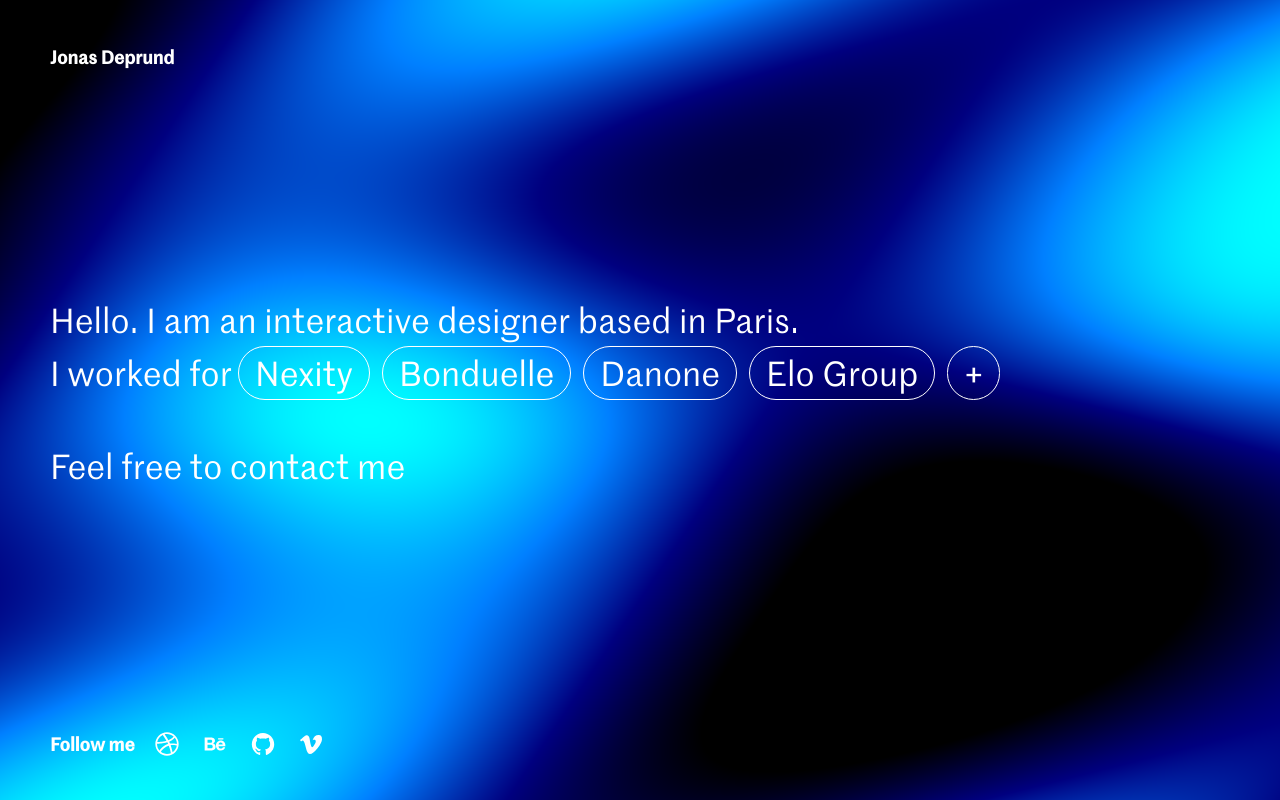
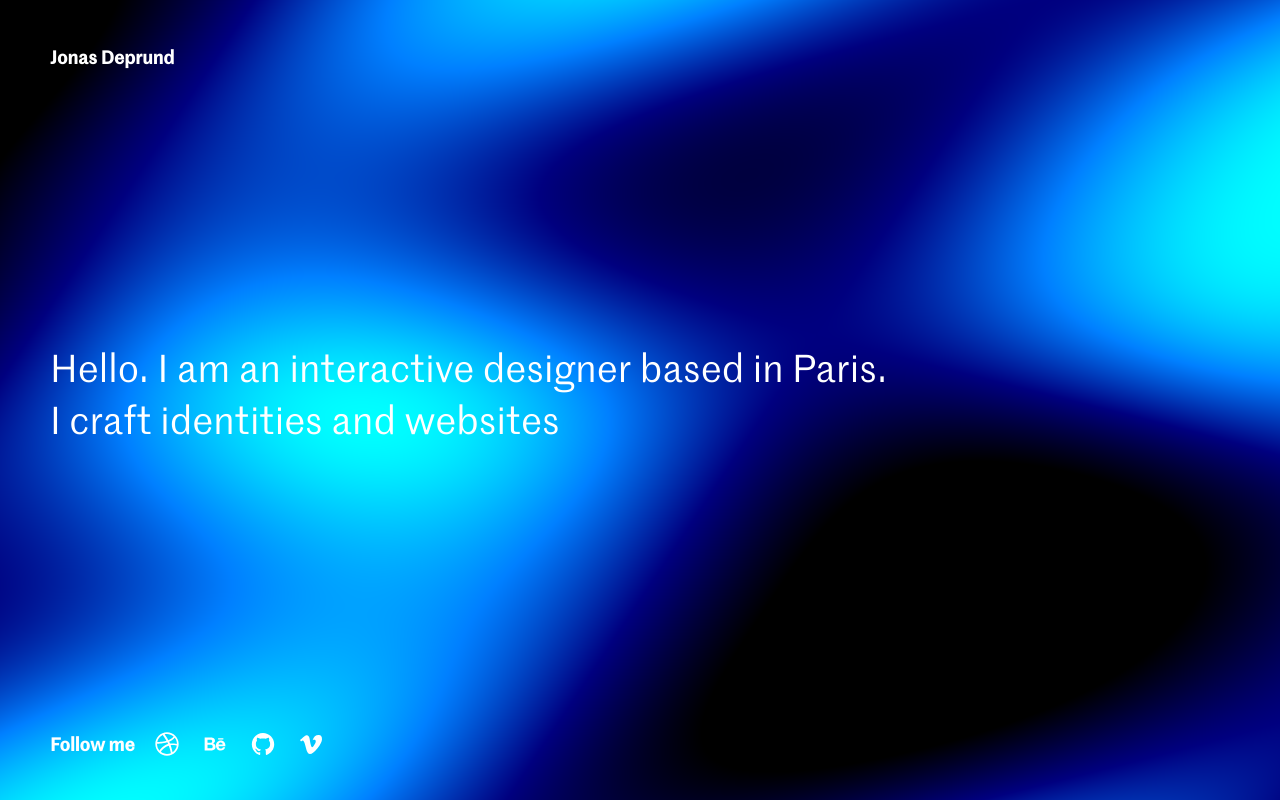
Before and after one commit to jonasDeprund/2022-folio, a React (Create React App) app: page / in a window 1280 px wide. Built offline with nearby package versions, Linux system fonts and the light colour scheme.

Commit message:
header done but have to fix sass styles

```diff
--- a/src/App.js
+++ b/src/App.js
@@ -1,20 +1,18 @@
 import React from 'react';
-
-// Import
-import Container from './components/Container';
+// Component
+import Header from './components/Header';
 import Background from './components/Background';
-
-// import Shape from './components/Shape';
 import Footer from './components/Footer';
-import Header from './components/Header';
-import './scss/_main.scss'; // assuming a styles directory under src/
+import Nav from './components/Nav';
+// Styles
+import './scss/_main.scss';
 
 function App() {
   return (
     <div className="main">
+      <Nav />
       <Header />
       <Background />
-      <Container />
       <Footer />
     </div>
   );
--- a/src/components/Container.js
+++ /dev/null
@@ -1,141 +0,0 @@
-import React from 'react';
-import { useState } from 'react';
-
-// Import image
-import imageNexity from '../images/nexity.gif';
-import imageBonduelle from '../images/bonduelle.gif';
-import imageDanone from '../images/danone.gif';
-import imageElo from '../images/elo.gif';
-
-function Container() {
-  // JS
-  const [isShown1, setIsShown1] = useState(false);
-  const [isShown2, setIsShown2] = useState(false);
-  const [isShown3, setIsShown3] = useState(false);
-  const [isShown4, setIsShown4] = useState(false);
-
-  // RETURN
-  return (
-    <main class="wrapper-main">
-      {/* text */}
-      <div className="container-title">
-        <div class="row">
-          <h1 class="text-h1 text-h1-m cell-start-0 cell-end-12 cell-start-0-m cell-end-12-m">
-            Hello. I am an interactive designer based in Paris.
-            <br />I worked for
-            <a
-              rel="noreferrer"
-              href="https://www.behance.net/gallery/122497029/Nexity-Corporate-website-%28Pitch%29"
-              target="_blank"
-            >
-              <span
-                onMouseEnter={() => setIsShown1(true)}
-                onMouseLeave={() => setIsShown1(false)}
-                class="text-h1 text-h1-m button"
-              >
-                Nexity
-              </span>
-            </a>
-            <a
-              rel="noreferrer"
-              href="https://www.behance.net/gallery/132516291/Bonduelle-Corporate-Website"
-              target="_blank"
-            >
-              <span
-                onMouseEnter={() => setIsShown2(true)}
-                onMouseLeave={() => setIsShown2(false)}
-                class="text-h1 text-h1-m button"
-              >
-                Bonduelle
-              </span>
-            </a>
-            <a
-              rel="noreferrer"
-              href="https://www.behance.net/gallery/124320911/Danone-Annual-report-2020"
-              target="_blank"
-            >
-              <span
-                onMouseEnter={() => setIsShown3(true)}
-                onMouseLeave={() => setIsShown3(false)}
-                class="text-h1 text-h1-m button"
-              >
-                Danone
-              </span>
-            </a>
-            <a
-              rel="noreferrer"
-              href="https://www.behance.net/gallery/131689655/Elo-Group-Corporate-Website"
-              target="_blank"
-            >
-              <span
-                onMouseEnter={() => setIsShown4(true)}
-                onMouseLeave={() => setIsShown4(false)}
-                class="text-h1 text-h1-m button"
-              >
-                Elo Group
-              </span>
-            </a>
-            <a
-              rel="noreferrer"
-              href="https://www.behance.net/jonasdeprund"
-              target="_blank"
-            >
-              <span class="text-h1 text-h1-m button">+</span>
-            </a>
-            <br />
-            <p className="contact">Feel free to contact me</p>
-          </h1>
-        </div>
-      </div>
-      {/* images */}
-      <div className="container-images">
-        <div className="bloc-image image-1">
-          <div className="row">
-            {isShown1 && (
-              <img
-                className="image-gif cell-start-5 cell-end-10"
-                src={imageNexity}
-                alt=""
-              />
-            )}
-          </div>
-        </div>
-        <div className="bloc-image image-2">
-          <div className="row">
-            {isShown2 && (
-              <img
-                className="image-gif cell-start-0 cell-end-5"
-                src={imageBonduelle}
-                alt=""
-              />
-            )}
-          </div>
-        </div>
-        <div className="bloc-image image-3">
-          <div className="row">
-            {isShown3 && (
-              <img
-                className="image-gif cell-start-3 cell-end-8"
-                src={imageDanone}
-                alt=""
-              />
-            )}
-          </div>
-        </div>
-        <div className="bloc-image image-4">
-          <div className="row">
-            {isShown4 && (
-              <img
-                className="image-gif cell-start-7 cell-end-12"
-                src={imageElo}
-                alt=""
-              />
-            )}
-          </div>
-        </div>
-      </div>
-    </main>
-  );
-}
-
-export default Container;
--- a/src/components/Header.js
+++ b/src/components/Header.js
@@ -1,16 +1,22 @@
 import React from 'react';
+// Import image
 
 function Header() {
+  // JS
+
+  // RETURN
   return (
-    <nav class="navigation">
-      <ul class="row">
-        <li class="cell-start-0 cell-end-12">
-          <a class="text-h2 text-h2-m" href="index.html">
-            Jonas Deprund
-          </a>
-        </li>
-      </ul>
-    </nav>
+    <main class="wrapper-main">
+      {/* text */}
+      <div className="container-title">
+        <div class="row">
+          <h1 class="text-h1 text-h1-m cell-start-0 cell-end-12 cell-start-0-m cell-end-12-m">
+            Hello. I am an interactive designer based in Paris.
+            <br></br>I craft identities and websites
+          </h1>
+        </div>
+      </div>
+    </main>
   );
 }
 
--- /dev/null
+++ b/src/components/Nav.js
@@ -0,0 +1,17 @@
+import React from 'react';
+
+function Nav() {
+  return (
+    <nav class="navigation">
+      <ul class="row">
+        <li class="cell-start-0 cell-end-12">
+          <a class="text-h2 text-h2-m" href="index.html">
+            Jonas Deprund
+          </a>
+        </li>
+      </ul>
+    </nav>
+  );
+}
+
+export default Nav;
--- a/src/scss/03_system/_typography.scss
+++ b/src/scss/03_system/_typography.scss
@@ -6,7 +6,7 @@
 
 .text-h1 {
   font-family: 'marr_sans_webregular';
-  font-size: 3.4rem;
+  font-size: 3.8rem;
   font-weight: 400;
   line-height: 5.2rem;
   letter-spacing: 0.05px;
```
Also changed, not shown: src/shader/fragment.glsl (deleted), src/shader/vertex.glsl (deleted).
